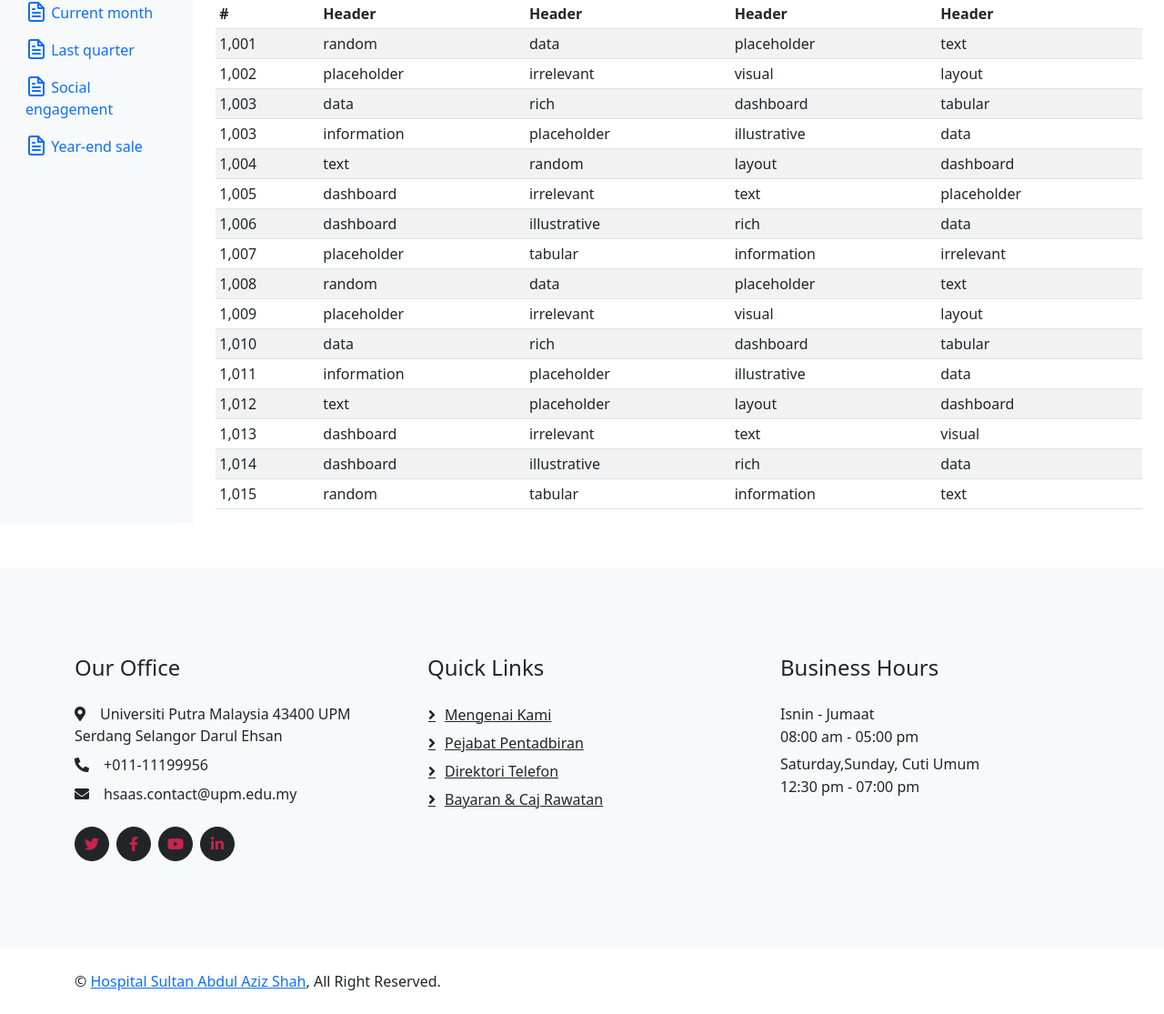
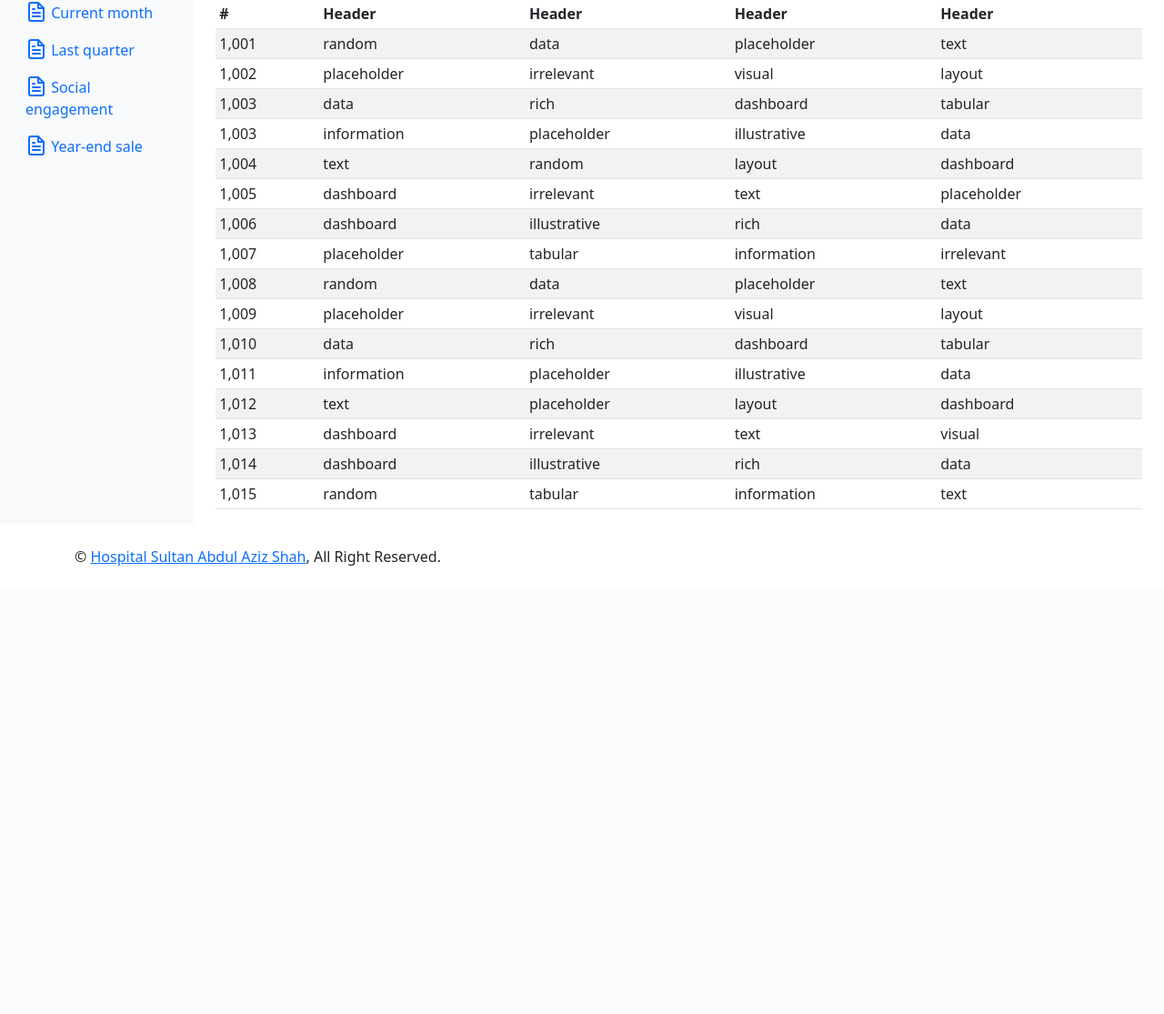
Before and after one commit to jyehahaha/HPUPM, a Django app: page /dashboard in a window 1280 px wide. Shown: the part 439-1554 px from the top of the page at 91% size. After the commit the page ends 1061 px from the top, so only its background shows below. Run offline with Django 3.2, Linux system fonts and the light colour scheme; some libraries are stand-ins or nearby versions.

Commit message:
code commit

```diff
--- a/frontend/templates/frontend/dashboard.html
+++ b/frontend/templates/frontend/dashboard.html
@@ -266,49 +266,8 @@
                 </div>
               </main>
             </div>
-          </div>
+        </div>
     </main>
-
-     <!-- Footer Start -->
-    <footer>
-        <div class="container-fluid bg-light footer mt-5 py-5 wow fadeIn" data-wow-delay="0.1s">
-            <div class="container py-5">
-                <div class="row g-5">
-                    <div class="col-lg-4 col-md-12 col-xs-12">
-                        <h4 class="mb-4 text-dark">Our Office</h4>
-                        <p class="mb-2 text-dark"><i class="fa fa-map-marker-alt me-3"></i>Universiti Putra Malaysia 43400 UPM Serdang Selangor Darul Ehsan</p>
-                        <p class="mb-2 text-dark"><i class="fa fa-phone-alt me-3"></i>+011-11199956</p>
-                        <p class="mb-2 text-dark"><i class="fa fa-envelope me-3"></i>hsaas.contact@upm.edu.my</p>
-                        <div class="d-flex pt-3">
-                            <a class="btn btn-square btn-dark rounded-circle me-2" href=""><i
-                                    class="fab fa-twitter"></i></a>
-                            <a class="btn btn-square btn-dark rounded-circle me-2" href=""><i
-                                    class="fab fa-facebook-f"></i></a>
-                            <a class="btn btn-square btn-dark rounded-circle me-2" href=""><i
-                                    class="fab fa-youtube"></i></a>
-                            <a class="btn btn-square btn-dark rounded-circle me-2" href=""><i
-                                    class="fab fa-linkedin-in"></i></a>
-                        </div>
-                    </div>
-                    <div class="col-lg-4 col-md-12 col-xs-12">
-                        <h4 class="mb-4 text-dark">Quick Links</h4>
-                        <a class="btn btn-link text-dark" href="https://hsaas.upm.edu.my/mengenai_kami-4105">Mengenai Kami</a>
-                        <a class="btn btn-link text-dark" href="https://hsaas.upm.edu.my/korporat/pejabat_pentadbiran/pejabat_pentadbiran-51255">Pejabat Pentadbiran</a>
-                        <a class="btn btn-link text-dark" href="https://hsaas.upm.edu.my/direktori_telefon-3948">Direktori Telefon</a>
-                        <a class="btn btn-link text-dark" href="https://hsaas.upm.edu.my/pesakit_pelawat-4110">Bayaran & Caj Rawatan</a>
-                    </div>
-                    <div class="col-lg-4 col-md-12 col-xs-12">
-                        <h4 class="mb-4 text-dark">Business Hours</h4>
-                        <p class="mb-1 text-dark">Isnin - Jumaat</p>
-                        <h6 class="text-dark">08:00 am - 05:00 pm</h6>
-                        <p class="mb-1 text-dark">Saturday,Sunday, Cuti Umum</p>
-                        <h6 class="text-dark">12:30 pm - 07:00 pm</h6>
-                    </div>
-                </div>
-            </div>
-        </div>
-    </footer>
-     <!-- Footer End -->
 
      <!-- Copyright Start -->
     <div class="container-fluid copyright py-4">
```
